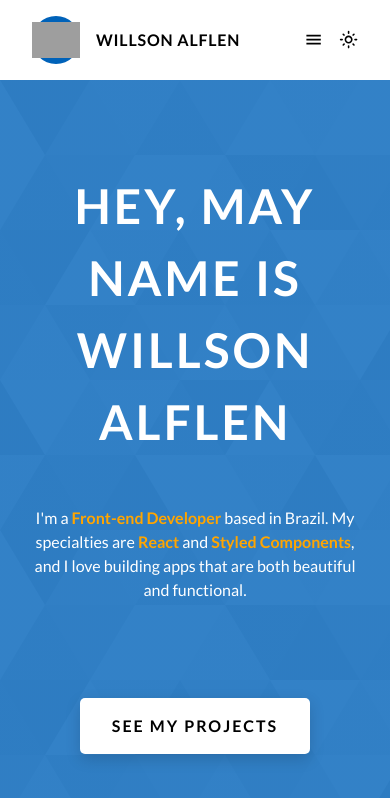
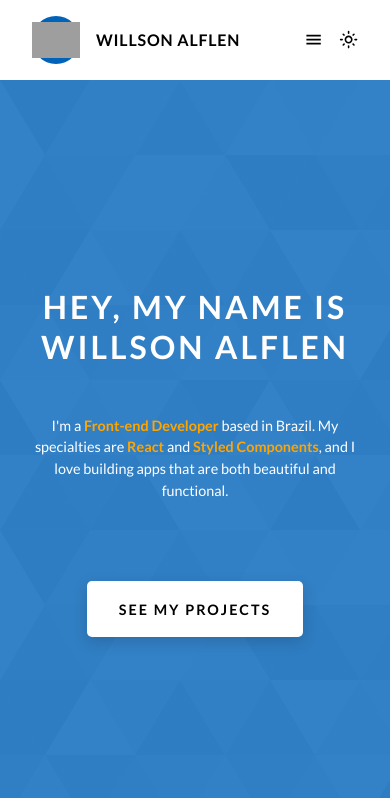
Before and after one commit to willson-alflen/portfolio-react, a React (Vite) app: page / in a window 390 px wide. Shown: the top 798 px of the page. Built offline with nearby package versions, Linux system fonts and the light colour scheme; grey boxes are pictures that could not be loaded.

Commit message:
make hero responsive to different screen sizes

```diff
--- a/src/components/Hero/index.jsx
+++ b/src/components/Hero/index.jsx
@@ -9,7 +9,7 @@ export default function Hero() {
     <S.Hero>
       <S.HeroContent>
         <S.HeroHeading>
-          Hey, may name is <br />
+          Hey, my name is <br />
           <span>Willson Alflen</span>
         </S.HeroHeading>
         <S.HeroDescription>
--- a/src/components/Hero/styles.js
+++ b/src/components/Hero/styles.js
@@ -20,6 +20,10 @@ export const HeroContent = styled.div`
   justify-content: center;
   align-items: center;
   height: 100%;
+
+  @media (max-width: 375px) {
+    padding: 0 1rem;
+  }
 `
 
 export const HeroHeading = styled.h1`
@@ -30,6 +34,19 @@ export const HeroHeading = styled.h1`
 
   @media (max-width: 768px) {
     font-size: 3rem;
+    line-height: 1.25;
+  }
+
+  @media (max-width: 600px) {
+    font-size: 2.5rem;
+  }
+
+  @media (max-width: 425px) {
+    font-size: 2rem;
+  }
+
+  @media (max-width: 375px) {
+    font-size: 1.75rem;
   }
 `
 
@@ -47,6 +64,10 @@ export const HeroDescription = styled.p`
   @media (max-width: 768px) {
     font-size: 1rem;
     width: 85%;
+  }
+
+  @media (max-width: 425px) {
+    font-size: 0.9rem;
   }
 `
 
@@ -79,6 +100,14 @@ export const HeroCTA = styled.div`
 
     a {
       font-size: 1rem;
+    }
+  }
+
+  @media (max-width: 600px) {
+    margin-top: 2rem;
+
+    a {
+      font-size: 0.9rem;
     }
   }
 `
```
